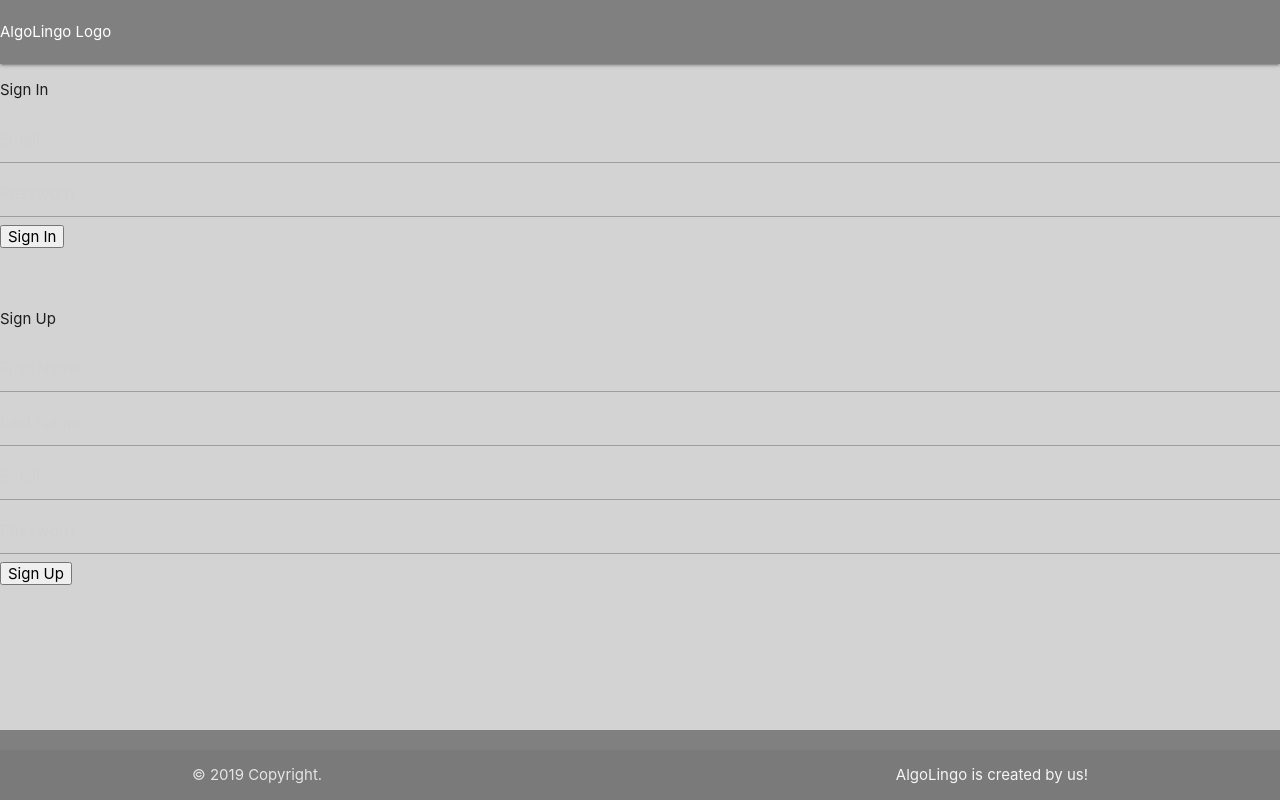
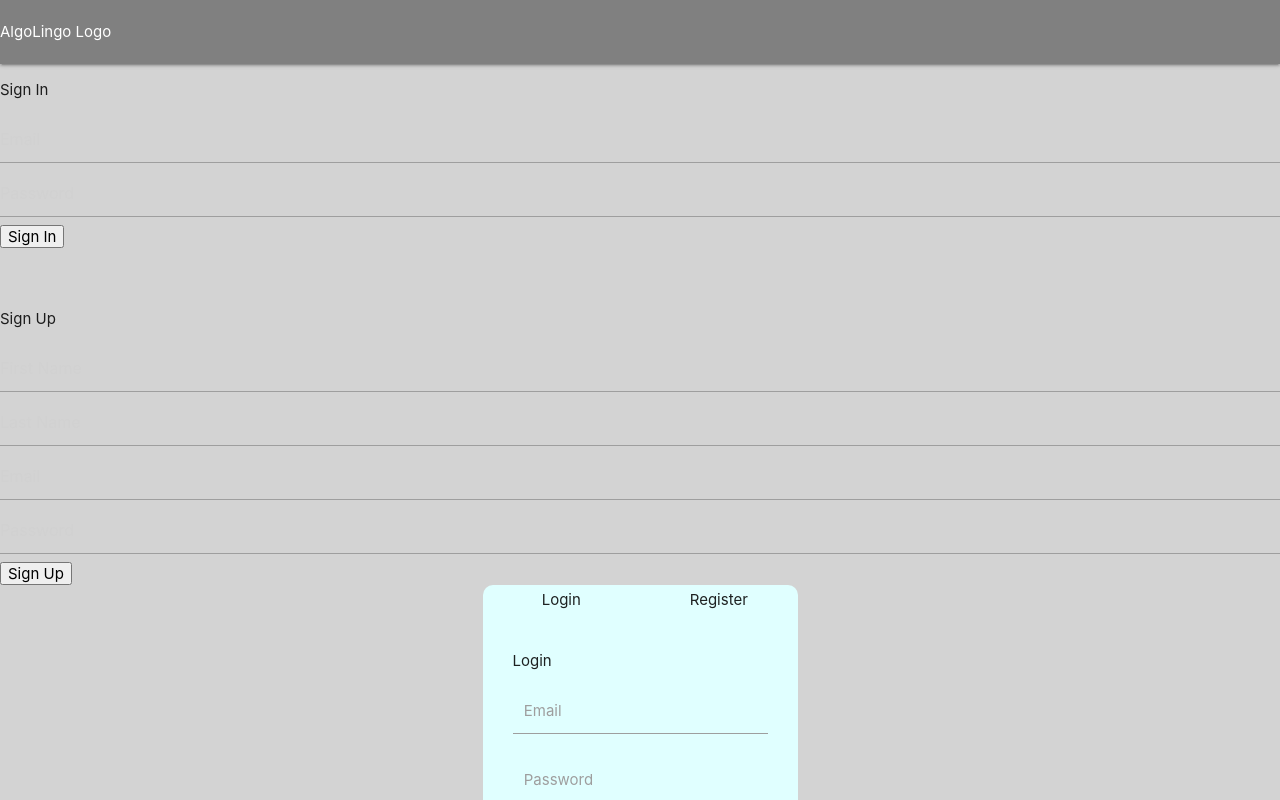
Before and after one commit to johandenver/Algolingo, a React (Create React App) app in the folder client/: page / in a window 1280 px wide. Shown: the top 800 px of the page. Built offline with nearby package versions, Linux system fonts and the light colour scheme.

Commit message:
udpate to home.js page

```diff
--- a/client/src/pages/home.js
+++ b/client/src/pages/home.js
@@ -1,12 +1,12 @@
 import React from "react";
 import HomeLogin from "../components/Home";
-// import LoginRegister from "../components/LoginForm";
+import LoginRegister from "../components/LoginForm";
 
 function Home() {
   return (
     <div>
       <HomeLogin />
-      {/* <LoginRegister /> */}
+      <LoginRegister />
     </div>
   );
 }
```
